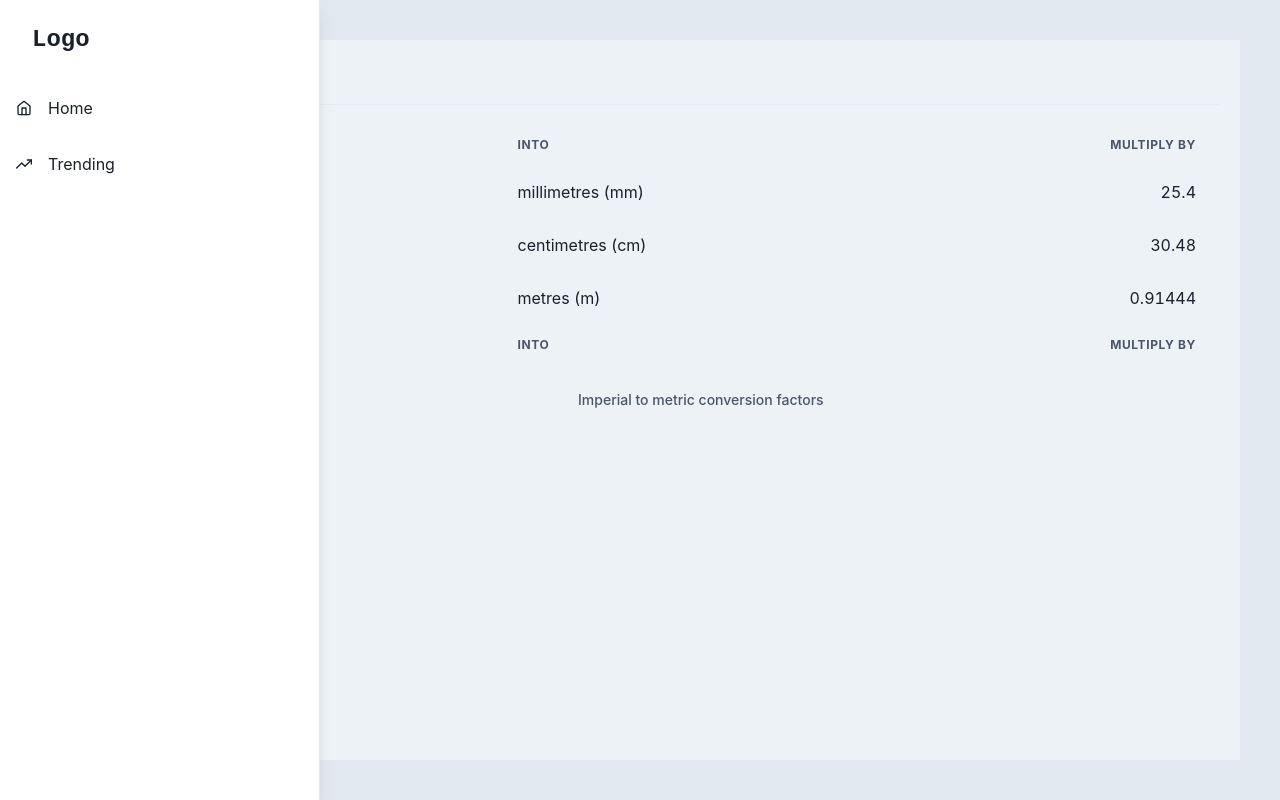
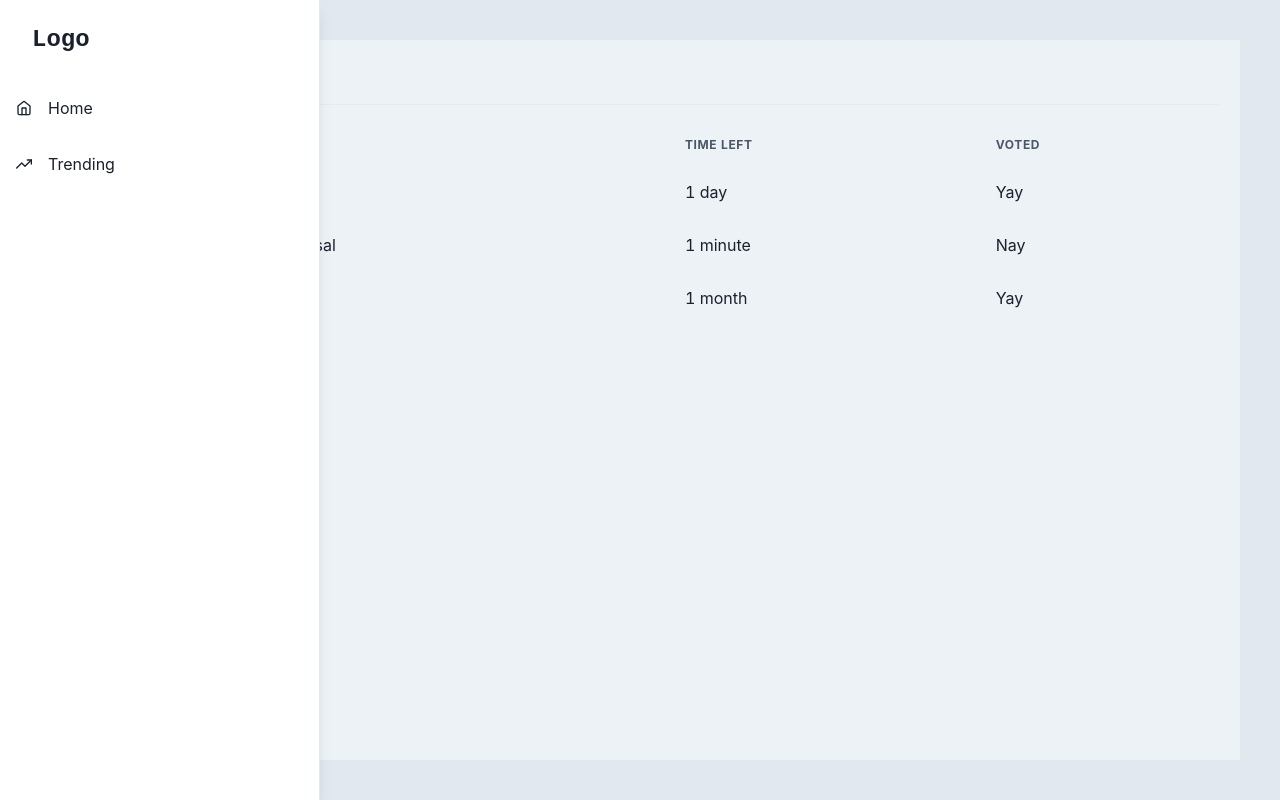
Before and after one commit to senate-xyz/senate, a Next.js app in the folder web-nextapp/: page /proposals in a window 1280 px wide. Built offline with nearby package versions, Linux system fonts and the light colour scheme.

Commit message:
feed from apis

```diff
--- a/web-nextapp/pages/api/hello.ts
+++ /dev/null
@@ -1,13 +0,0 @@
-// Next.js API route support: https://nextjs.org/docs/api-routes/introduction
-import type { NextApiRequest, NextApiResponse } from 'next'
-
-type Data = {
-  name: string
-}
-
-export default function handler(
-  req: NextApiRequest,
-  res: NextApiResponse<Data>
-) {
-  res.status(200).json({ name: 'John Doe' })
-}
--- /dev/null
+++ b/web-nextapp/pages/api/listProposals.ts
@@ -0,0 +1,26 @@
+import type { NextApiRequest, NextApiResponse } from "next";
+import { ProposalType } from "../../types";
+
+export default function handler(req: NextApiRequest, res: NextApiResponse) {
+  const DaoItems: Array<ProposalType> = [
+    {
+      id: 1,
+      name: "A proposal",
+      timeLeft: "1 day",
+      voted: true,
+    },
+    {
+      id: 2,
+      name: "Another proposal",
+      timeLeft: "1 minute",
+      voted: false,
+    },
+    {
+      id: 3,
+      name: "Merge?",
+      timeLeft: "1 month",
+      voted: true,
+    },
+  ];
+  res.status(200).json(DaoItems);
+}
--- /dev/null
+++ b/web-nextapp/pages/api/listSupportedDaos.ts
@@ -0,0 +1,40 @@
+import type { NextApiRequest, NextApiResponse } from "next";
+import { DaoType } from "../../types";
+
+export default function handler(req: NextApiRequest, res: NextApiResponse) {
+  const DaoItems: Array<DaoType> = [
+    {
+      id: 1,
+      name: "SomeDao",
+      image:
+        "https://www.rd.com/wp-content/uploads/2021/04/GettyImages-1070620072-scaled.jpg",
+      url: "google.com",
+      governance_contract: "0xdeaddeaddead",
+    },
+    {
+      id: 2,
+      name: "SomeDao",
+      image:
+        "https://www.rd.com/wp-content/uploads/2021/04/GettyImages-1070620072-scaled.jpg",
+      url: "google.com",
+      governance_contract: "0xdeaddeaddead",
+    },
+    {
+      id: 3,
+      name: "SomeDao",
+      image:
+        "https://www.rd.com/wp-content/uploads/2021/04/GettyImages-1070620072-scaled.jpg",
+      url: "google.com",
+      governance_contract: "0xdeaddeaddead",
+    },
+    {
+      id: 4,
+      name: "SomeDao",
+      image:
+        "https://www.rd.com/wp-content/uploads/2021/04/GettyImages-1070620072-scaled.jpg",
+      url: "google.com",
+      governance_contract: "0xdeaddeaddead",
+    },
+  ];
+  res.status(200).json(DaoItems);
+}
--- a/web-nextapp/pages/proposals/index.tsx
+++ b/web-nextapp/pages/proposals/index.tsx
@@ -17,8 +17,20 @@ import {
 } from "@chakra-ui/react";
 import { NextPage } from "next";
 import NavBar from "../../components/navbar/NavBar";
+import { useEffect, useState } from "react";
+import { ProposalType } from "../../types";
 
 export const Proposals: NextPage = () => {
+  const [proposals, setProposals] = useState([]);
+
+  useEffect(() => {
+    fetch(`/api/listProposals`)
+      .then((response) => response.json())
+      .then(async (data) => {
+        setProposals(data);
+      });
+  }, []);
+
   return (
     <Flex flexDir="row">
       <NavBar />
@@ -29,38 +41,24 @@ export const Proposals: NextPage = () => {
           <Divider></Divider>
           <TableContainer w="full">
             <Table variant="simple">
-              <TableCaption>Imperial to metric conversion factors</TableCaption>
               <Thead>
                 <Tr>
-                  <Th>To convert</Th>
-                  <Th>into</Th>
-                  <Th isNumeric>multiply by</Th>
+                  <Th>Proposal</Th>
+                  <Th>Time Left</Th>
+                  <Th>Voted</Th>
                 </Tr>
               </Thead>
               <Tbody>
-                <Tr>
-                  <Td>inches</Td>
-                  <Td>millimetres (mm)</Td>
-                  <Td isNumeric>25.4</Td>
-                </Tr>
-                <Tr>
-                  <Td>feet</Td>
-                  <Td>centimetres (cm)</Td>
-                  <Td isNumeric>30.48</Td>
-                </Tr>
-                <Tr>
-                  <Td>yards</Td>
-                  <Td>metres (m)</Td>
-                  <Td isNumeric>0.91444</Td>
-                </Tr>
+                {proposals.map((proposal: ProposalType) => {
+                  return (
+                    <Tr key={proposal.id}>
+                      <Td>{proposal.name}</Td>
+                      <Td>{proposal.timeLeft}</Td>
+                      <Td>{proposal.voted ? "Yay" : "Nay"}</Td>
+                    </Tr>
+                  );
+                })}
               </Tbody>
-              <Tfoot>
-                <Tr>
-                  <Th>To convert</Th>
-                  <Th>into</Th>
-                  <Th isNumeric>multiply by</Th>
-                </Tr>
-              </Tfoot>
             </Table>
           </TableContainer>
         </VStack>
--- /dev/null
+++ b/web-nextapp/types/index.ts
@@ -0,0 +1,14 @@
+export interface DaoType {
+  id: number;
+  name: string;
+  image: string;
+  url: string;
+  governance_contract: string;
+}
+
+export interface ProposalType {
+  id: number;
+  name: string;
+  timeLeft: string;
+  voted: boolean;
+}
```
Also changed, not shown: web-nextapp/pages/daos/index.tsx (+15 -65 lines).
